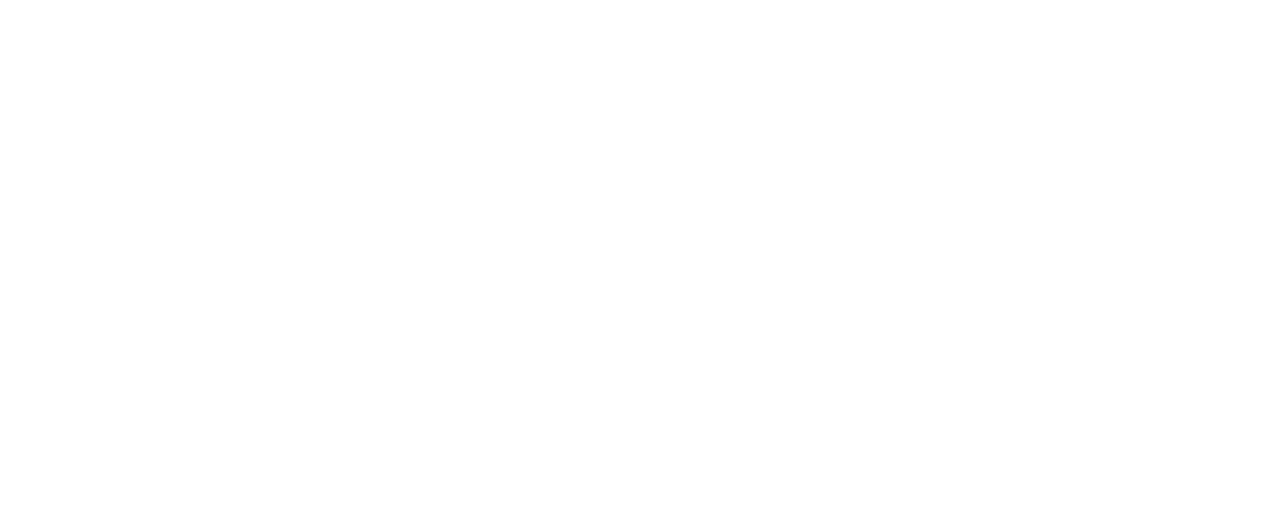
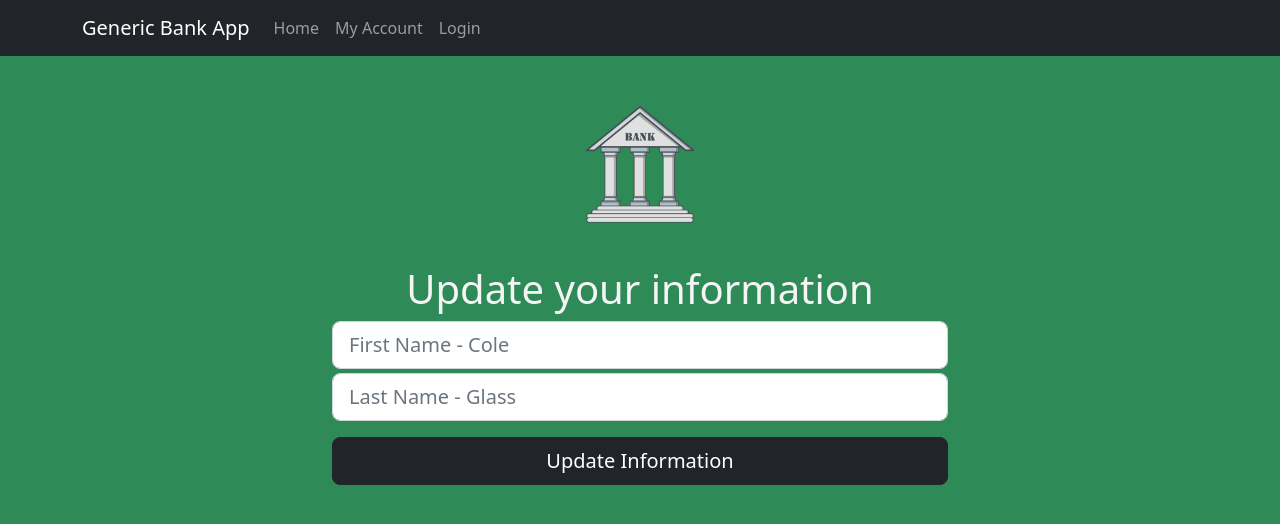
Before and after one commit to GlassCol/Bank-App, a React (Create React App) app in the folder FrontEnd/: page /UpdateInfo in a window 1280 px wide. Before the commit this address had no page. Shown: the top 524 px of the page. Built offline with nearby package versions, Linux system fonts and the light colour scheme.

Commit message:
Added update Account info page

```diff
--- a/FrontEnd/src/App.js
+++ b/FrontEnd/src/App.js
@@ -6,6 +6,7 @@
 import AccountPage from './AccountPage';
 import AccountService from './Services/AccountService';
 import ResetPasswordPage from './ResetPasswordPage';
+import UpdateInfoPage from './UpdateInfoPage';
 
 export default function App() {
   return (
@@ -16,6 +17,7 @@
             <Route path='/CreateAnAccount' element={<CreateAccount />} />
             <Route path='/AccountPage' element={<AccountPage />} />
             <Route path='/ResetPassword' element={<ResetPasswordPage />} />
+            <Route path='/UpdateInfo' element={<UpdateInfoPage />} />
       </Routes>
     </Router>
 
--- a/FrontEnd/src/Components/SideBar.js
+++ b/FrontEnd/src/Components/SideBar.js
@@ -15,7 +15,7 @@
       <CDBSidebar textColor="#fff" backgroundColor="#292b2c" style={{ height: '100%'} }>
         <CDBSidebarHeader prefix={<i className="fa fa-bars fa-large"></i>}>
           <a href="/" className="text-decoration-none" style={{ color: 'inherit' }}>
-            Sidebar
+
           </a>
         </CDBSidebarHeader>
 
@@ -27,8 +27,8 @@
             <NavLink exact to="/tables" activeClassName="activeClicked">
               <CDBSidebarMenuItem icon="table">Tables</CDBSidebarMenuItem>
             </NavLink>
-            <NavLink exact to="/profile" activeClassName="activeClicked">
-              <CDBSidebarMenuItem icon="user">Profile page</CDBSidebarMenuItem>
+            <NavLink exact to="/AccountPage" activeClassName="activeClicked">
+              <CDBSidebarMenuItem icon="user">Account page</CDBSidebarMenuItem>
             </NavLink>
             <NavLink exact to="/analytics" activeClassName="activeClicked">
               <CDBSidebarMenuItem icon="chart-line">Analytics</CDBSidebarMenuItem>
@@ -42,7 +42,6 @@
               padding: '20px 5px',
             }}
           >
-            Sidebar Footer
           </div>
         </CDBSidebarFooter>
       </CDBSidebar>
--- a/FrontEnd/src/Components/UpdateInfoCard.js
+++ b/FrontEnd/src/Components/UpdateInfoCard.js
@@ -8,7 +8,7 @@
             <div className="card-body">
                 <h5 className="card-title" style={{ height: "20%" }}>Update Account Information</h5>
                 <p class="card-text" style={{ height: "30%" }}>Update your account information here.</p>
-                <a href="#" class="btn btn-primary" style={{ height: "25%" }}>Update Information</a>
+                <a href="/UpdateInfo" class="btn btn-primary" style={{ height: "25%" }}>Update Information</a>
             </div>
             </div>
     )
--- /dev/null
+++ b/FrontEnd/src/UpdateInfoPage.js
@@ -0,0 +1,35 @@
+import React, {useState } from 'react'
+import Container from 'react-bootstrap/Container'
+import Form from 'react-bootstrap/Form'
+import Button from 'react-bootstrap/Button'
+import Header from './Components/Header'
+import Logo from './Logo.png'
+import './CSS/home.css'
+
+const UpdateInfoPage = () => {
+  return (
+    <div className='parent'>
+    <div><Header /></div>
+    <Container id='main-container' className='d-grid w-50'>
+        <Form id='reset-password-form' className='text-center w-100'>
+          <img
+            className='mb-4 bootstrap-logo'
+            src={Logo}
+            alt='Logo' />
+            <h1>Update your information</h1>
+            <Form.Group className='mb-1' controlId="first-name">
+                <Form.Control type='string' size='lg' placeholder='First Name - Cole' autoComplete='First Name' className='position-relative'/>
+            </Form.Group>
+            <Form.Group className='mb-3' controlId="last-name">
+                <Form.Control type='string' size='lg' placeholder='Last Name - Glass' autoComplete='Last Name' className='position-relative' />
+            </Form.Group>
+            <div className='d-grid'>
+            <Button variant='dark' size='lg'>Update Information</Button>
+            </div>
+        </Form>
+    </Container>
+    </div>
+  )
+}
+
+export default UpdateInfoPage
```
